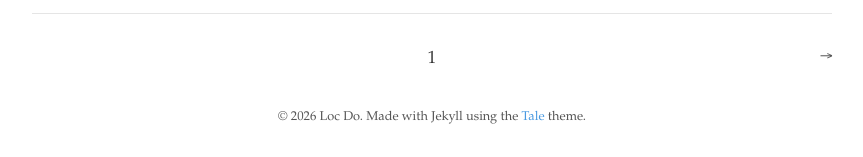
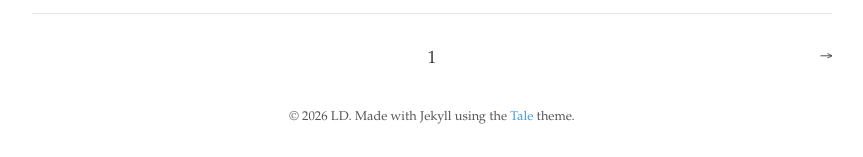
Before and after one commit to XSpring/xspring.github.io, a Jekyll site: the page built from index.html, in a window 1280 px wide. Shown: the part 1182-1339 px from the top of the page, without its empty margins (208-1071 px from the left). Built offline with Jekyll 4.4.1, drawn with Linux system fonts in a browser that asks for light colours; the list of posts is cut into pages by our own code.

Commit message:
Update _config.yml

```diff
--- a/_config.yml
+++ b/_config.yml
@@ -1,14 +1,14 @@
 # Site settings
-title:          Loc's Notes
+title:          Just Notes
 description:    "Another boring blog from a lazy blogger"
 url:            "https://xspring.github.io"
 
 # Google Analytics
-google_analytics:
+google_analytics: G-JD5BTL7C4N
 
 # Author
 author:
-  name:         Loc Do
+  name:         LD
   url:
   email:
 
```
